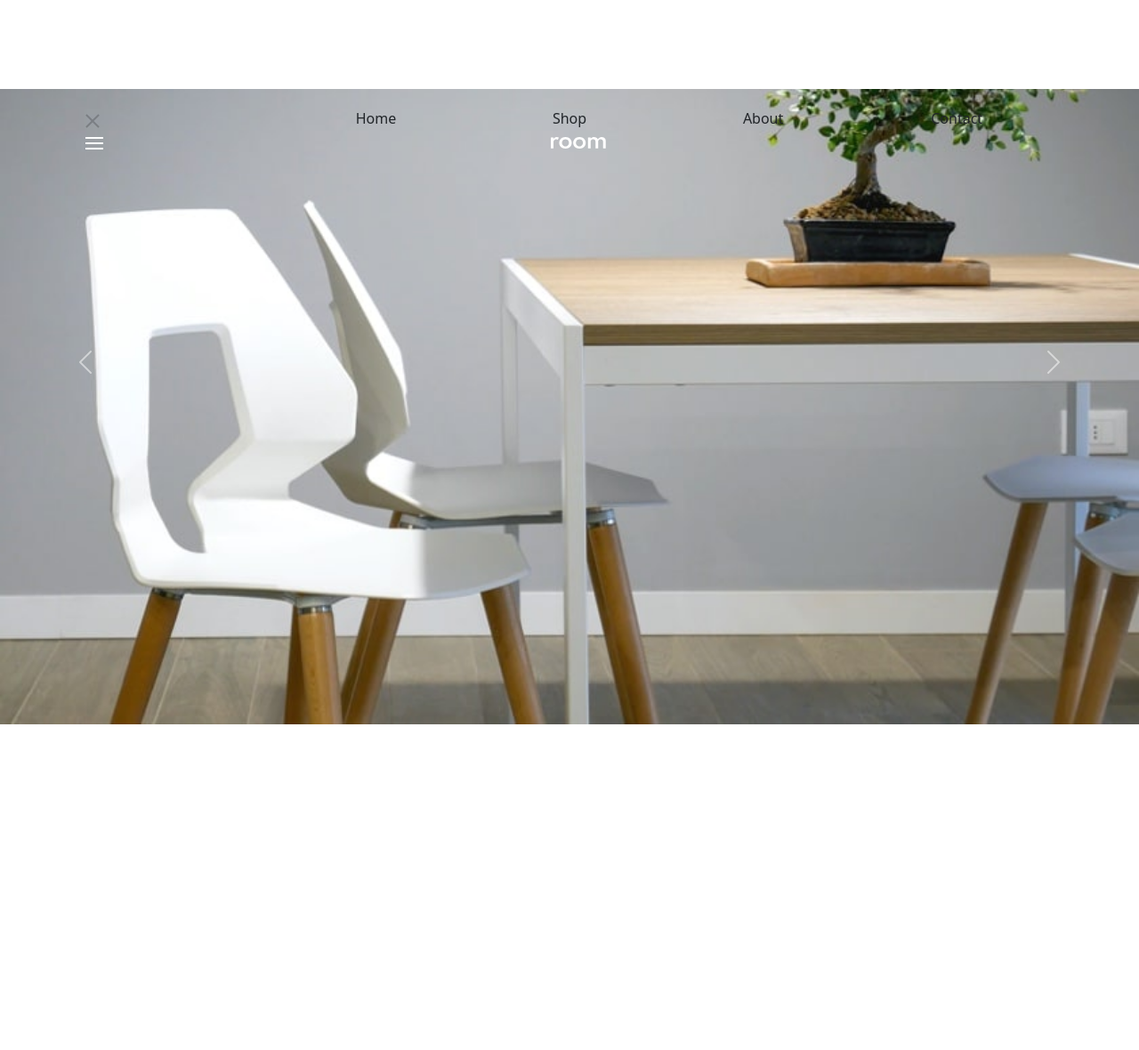
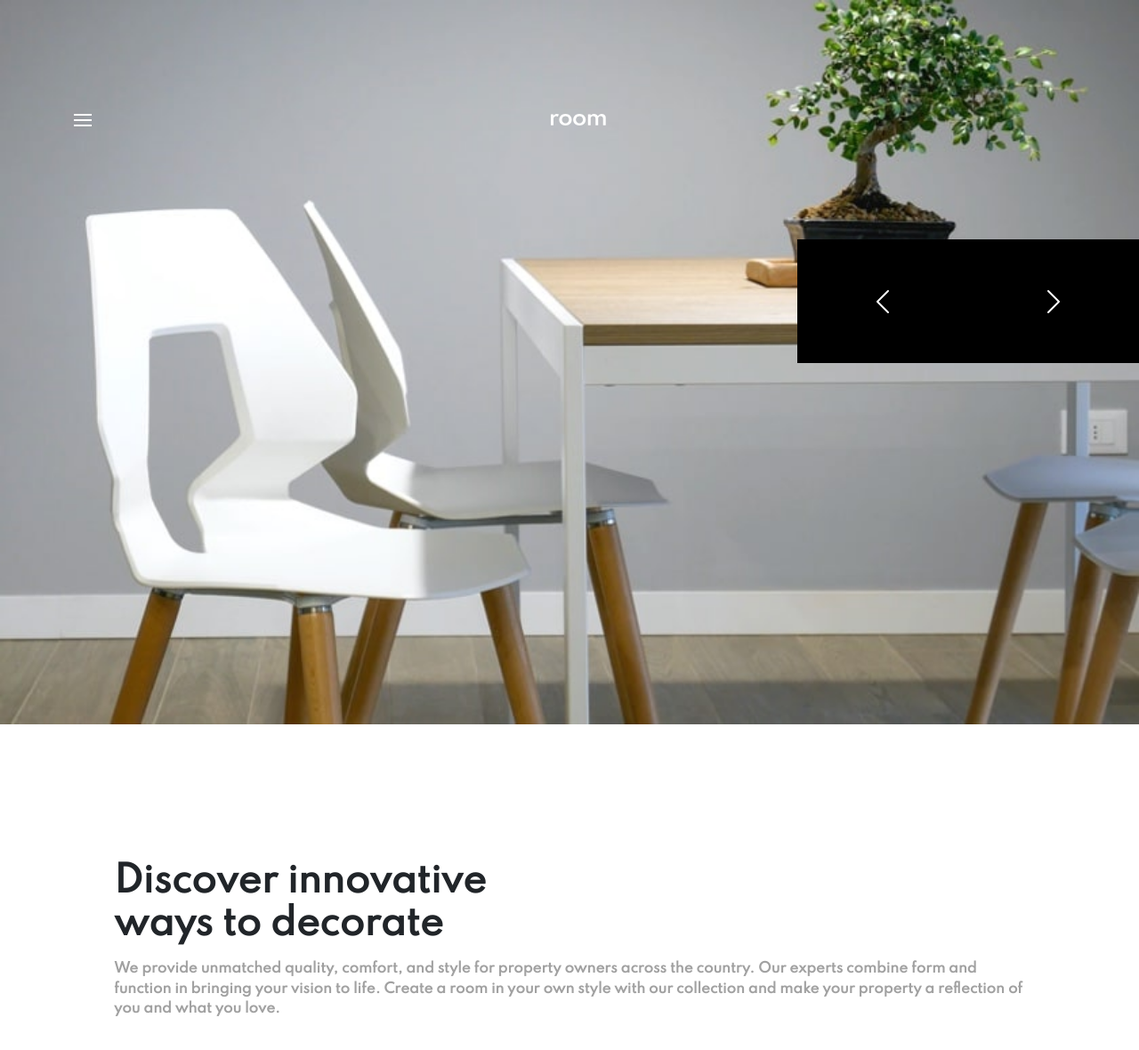
Before and after one commit to Charvine-300/Room-Base-Furniture-Website, a React (Create React App) app: page / in a window 1280 px wide. Shown: the top 1180 px of the page at 89% size. Before the commit the page ends 814 px from the top, so only its background shows below. Built offline with nearby package versions, Linux system fonts and the light colour scheme.

Commit message:
Responsive design modification

```diff
--- a/src/NavBar.js
+++ b/src/NavBar.js
@@ -1,25 +1,40 @@
 import './css/App.css';
+import { useState } from 'react';
 import Room from './images/logo.svg';
 import Menu from './images/icon-hamburger.svg';
 import CloseMenu from './images/icon-close.svg';
 
+
 const NavBar = () => {
+  const [turkey, setTurkey] = useState('');
+
+
+  function showMenu() {
+    if (turkey === '') {
+      setTurkey('menuBar');
+    }
+    else {
+      setTurkey('');
+    }
+  }
+
+
   return (
     <div className="header">
-      <div className="header white">
+      <div className="header white" id={turkey}>
         <div className="inner-container">
-          <img src={CloseMenu} alt="Close Menu Button" className="menu-icon"/>
+          <img src={CloseMenu} alt="Close Menu Button" className="menu-icon" onClick={showMenu} />
           <ul>
-            <li> Home </li>
-            <li> Shop </li>
-            <li> About </li>
-            <li> Contact </li>
+            <li> home </li>
+            <li> shop </li>
+            <li> about </li>
+            <li> contact </li>
           </ul>
         </div>
       </div>
       <header>
         <div className="miso-soup">
-        <img src={Menu} alt="Menu Icon" className="menu-icon" />
+        <img src={Menu} alt="Menu Icon" className="menu-icon" onClick={showMenu} />
         <img src={Room} alt="Room Base Logo" className="room-base"/>
         </div>
       </header>
--- a/src/Slider.js
+++ b/src/Slider.js
@@ -27,15 +27,53 @@ const Slider = () => {
       <div id="carouselExampleInterval" className="carousel slide" data-bs-ride="carousel">
         <div className="carousel-inner">
           <div className="carousel-item active" data-bs-interval="10000">
-            <img src={image[`${0 + photoSwitch}`]} className="d-block w-100" alt="Room Base Slide 1" />
+            <div className="flexbox-wrapper">
+              <img src={image[`${0 + photoSwitch}`]} className="d-block w-100" alt="Room Base Slide 1" className="flex-info image-height" />
+              <div className="flex-info">
+                <section>
+                  <h1> Discover innovative <br/> ways to decorate </h1>
+                  <p>
+                    We provide unmatched quality, comfort, and style for property owners across the country.
+                    Our experts combine form and function in bringing your vision to life. Create a room in your
+                    own style with our collection and make your property a reflection of you and what you love.
+                  </p>
+
+                </section>
+              </div>
+            </div>
           </div>
           <div className="carousel-item" data-bs-interval="2000">
-            <img src={image[`${1 + photoSwitch}`]} className="d-block w-100" alt="Room Base Slide 2" />
+            <div className="flexbox-wrapper">
+              <img src={image[`${1 + photoSwitch}`]} className="d-block w-100" alt="Room Base Slide 2" className="flex-info image-height" />
+              <div className="flex-info">
+                <section>
+                  <h1> We are available <br/> all across the globe </h1>
+                  <p>
+                    With stores all over the world, it's easy for you to find furniture for your home or place of business.
+                    Locally, we’re in most major cities throughout the country. Find the branch nearest you using our
+                    store locator. Any questions? Don't hesitate to contact us today.
+                  </p>
+                </section>
+              </div>
+            </div>
           </div>
           <div className="carousel-item">
-            <img src={image[`${2 + photoSwitch}`]} className="d-block w-100" alt="Room Base Slide 3" />
+            <div className="flexbox-wrapper">
+            <img src={image[`${2 + photoSwitch}`]} className="d-block w-100" alt="Room Base Slide 3" className="flex-info image-height" />
+              <div className="flex-info">
+                <section>
+                  <h1> Manufactured with <br/> the best materials </h1>
+                  <p>
+                    Our modern furniture store provide a high level of quality. Our company has invested in advanced technology
+                    to ensure that every product is made as perfect and as consistent as possible. With three decades of
+                    experience in this industry, we understand what customers want for their home and office.
+                  </p>
+                </section>
               </div>
             </div>
+          </div>
+        </div>
+        <div className="button-holder">
           <button className="carousel-control-prev" type="button" data-bs-target="#carouselExampleInterval" data-bs-slide="prev">
             <span className="carousel-control-prev-icon" aria-hidden="true"></span>
             <span className="visually-hidden"> Previous </span>
@@ -46,6 +84,7 @@ const Slider = () => {
           </button>
         </div>
       </div>
+    </div>
   );
 
 }
--- a/src/css/App.css
+++ b/src/css/App.css
@@ -1,19 +1,76 @@
+@import url("https://fonts.googleapis.com/css2?family=Spartan:wght@300;400;500&display=swap");
 body {
   margin: 0px;
   padding: 0px;
 }
 
 /*==========  ID Rules  ==========*/
+#menuBar {
+  max-height: 100px;
+  -webkit-transition: all 0.5s ease-in-out;
+  transition: all 0.5s ease-in-out;
+}
+@media screen and (orientation: landscape) {
+  #menuBar {
+    max-height: 110px;
+  }
+}
+
 /*==========  Class Rules  ==========*/
+.image-height {
+  height: 50% !important;
+}
+
+.flexbox-wrapper {
+  display: -webkit-box;
+  display: -ms-flexbox;
+  display: flex;
+  -ms-flex-wrap: wrap;
+      flex-wrap: wrap;
+  -webkit-box-orient: vertical;
+  -webkit-box-direction: normal;
+      -ms-flex-direction: column;
+          flex-direction: column;
+}
+.flexbox-wrapper .flex-info {
+  width: 100%;
+  height: 100%;
+  margin: 0px auto;
+}
+.flexbox-wrapper .flex-info section {
+  width: 80%;
+  height: 100%;
+  padding: 12% 0%;
+  margin: 0% auto;
+  font-family: "Spartan";
+}
+.flexbox-wrapper .flex-info section h1 {
+  font-weight: bolder;
+  margin-bottom: 15px;
+}
+.flexbox-wrapper .flex-info section p {
+  font-size: 15px;
+  font-weight: bold;
+  color: #a1a1a1;
+}
+
 .white {
-  max-height: 100px;
+  max-height: 0px;
+  overflow: hidden;
   height: 200px !important;
+  -webkit-transition: all 0.5s ease-in-out;
+  transition: all 0.5s ease-in-out;
   background-color: white !important;
 }
 .white .inner-container {
-  width: 85%;
+  width: 87%;
   padding: 10% 0%;
   margin: 0px auto;
+}
+@media screen and (orientation: landscape) {
+  .white .inner-container {
+    padding: 7% 0%;
+  }
 }
 
 .app {
@@ -47,9 +104,14 @@ body {
   z-index: 1;
 }
 .header header {
-  width: 85%;
+  width: 87%;
   margin: 12% auto;
   position: relative;
+}
+@media screen and (orientation: landscape) {
+  .header header {
+    margin: 10% auto;
+  }
 }
 .header .room-base {
   display: block;
@@ -59,20 +121,48 @@ body {
   float: left;
 }
 
+.button-holder {
+  width: 30%;
+  height: 53%;
+  margin-left: 70%;
+  position: absolute;
+  top: 0;
+  left: 0;
+  right: 0;
+  bottom: 0;
+  z-index: 1;
+}
+
+.carousel-control-next, .carousel-control-prev {
+  margin-top: 70% !important;
+  opacity: 1 !important;
+  width: 50% !important;
+  height: 20% !important;
+  -webkit-transition: all 0.3s ease-in-out !important;
+  transition: all 0.3s ease-in-out !important;
+  background-color: black !important;
+}
+.carousel-control-next:hover, .carousel-control-prev:hover {
+  -webkit-transition: all 0.3s ease-in-out !important;
+  transition: all 0.3s ease-in-out !important;
+  background-color: #262626 !important;
+}
+
 /*==========  Element Rules  ==========*/
 ul {
-  width: 80%;
+  width: 83%;
   padding: 0px !important;
   margin-left: auto;
 }
 ul li {
-  margin: auto;
   width: 25%;
   text-align: center;
+  font-weight: bolder;
   display: inline-block;
   list-style-type: none;
+  font-family: "Spartan";
   position: relative;
   top: 50%;
-  -webkit-transform: translateY(-30%);
-  transform: translateY(-30%);
+  -webkit-transform: translateY(-20%);
+  transform: translateY(-20%);
 }
--- a/src/scss/App.scss
+++ b/src/scss/App.scss
@@ -1,4 +1,6 @@
 @import "mixins";
+@import url('https://fonts.googleapis.com/css2?family=Spartan:wght@300;400;500&display=swap');
+$fontRoom: 'Spartan';
 
 body {
     margin: 0px;
@@ -8,18 +10,57 @@ body {
 
 
 /*==========  ID Rules  ==========*/
+#menuBar {
+    max-height: 100px;
+    transition: all 0.5s ease-in-out;
+    @include landscapeSet {
+        max-height: 110px;
+    }
+}
 
 
 
 /*==========  Class Rules  ==========*/
+.image-height {
+    height: 50% !important;
+}
+
+.flexbox-wrapper {
+    @include flexboxWrap;
+    .flex-info {
+       @include container;
+        section {
+            width: 80%;
+            height: 100%;
+            padding: 12% 0%;
+            margin: 0% auto;
+            font-family: $fontRoom;
+            h1 {
+                font-weight: bolder;
+                margin-bottom: 15px;
+            }
+            p {
+                font-size: 15px;
+                font-weight: bold;
+                color:  hsl(0, 0%, 63%);
+            }
+        }
+    }
+}
+
 .white {
-    max-height: 100px;
+    max-height: 0px;
+    overflow: hidden;
     height: 200px !important;
+    transition: all 0.5s ease-in-out;
     background-color: hsl(0, 0%, 100%) !important;
     .inner-container {
         @include topDogs;
         padding: 10% 0%;
         margin: 0px auto;
+        @include landscapeSet {
+            padding: 7% 0%;
+        }
 
     }
 }
@@ -41,6 +82,9 @@ body {
        @include topDogs;
        margin: 12% auto;
        position: relative;
+       @include landscapeSet {
+        margin: 10% auto;
+       }
     }
     .room-base {
        display: block;
@@ -52,23 +96,37 @@ body {
 
 }
 
+.button-holder {
+    width: 30%;
+    height: 53%;
+    margin-left: 70%;
+    @include absolutely(1);
+}
+
+.carousel-control-next, .carousel-control-prev {
+    margin-top: 70% !important;
+    @include lightenBack;
+    opacity: 1 !important;
+    width: 50% !important;
+    height: 20% !important;
+    transition: all 0.3s ease-in-out !important;
+    background-color: hsl(0, 0%, 0%) !important;
+}
+
 
 
 /*==========  Element Rules  ==========*/
 ul {
-    width: 80%;
+    width: 83%;
     padding: 0px !important;
     margin-left: auto;
     li {
-        margin: auto;
         width: (100% / 4);
         text-align: center;
+        font-weight: bolder;
         display: inline-block;
         list-style-type: none;
-        position: relative;
-        top: 50%;
-        -ms-transform: translateY(-30%);
-        -webkit-transform: translateY(-30%);
-        transform: translateY(-30%);
+        font-family: $fontRoom;
+        @include verticalAlign(20%);
     }
 }
--- a/src/scss/mixins.scss
+++ b/src/scss/mixins.scss
@@ -5,7 +5,15 @@
 }
 
 @mixin topDogs {
-    width: 85%;
+    width: 87%;
+}
+
+@mixin verticalAlign($Y) {
+    position: relative;
+    top: 50%;
+    -ms-transform: translateY(-$Y);
+    -webkit-transform: translateY(-$Y);
+    transform: translateY(-$Y);
 }
 
 @mixin absolutely($index) {
@@ -22,3 +30,16 @@
         @content;
     }
 }
+
+@mixin lightenBack {
+    &:hover {
+        transition: all 0.3s ease-in-out !important;
+        background-color: lighten($color: #000000, $amount: 15) !important;
+    }
+}
+
+@mixin flexboxWrap {
+    display: flex;
+    flex-wrap: wrap;
+    flex-direction: column;
+}
```
Also changed, not shown: index.html (+6 -12 lines). Lines whose indentation alone changed are shown as unchanged.
